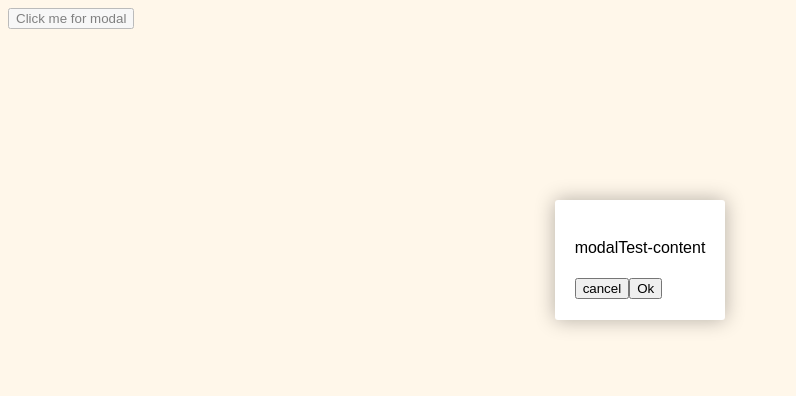
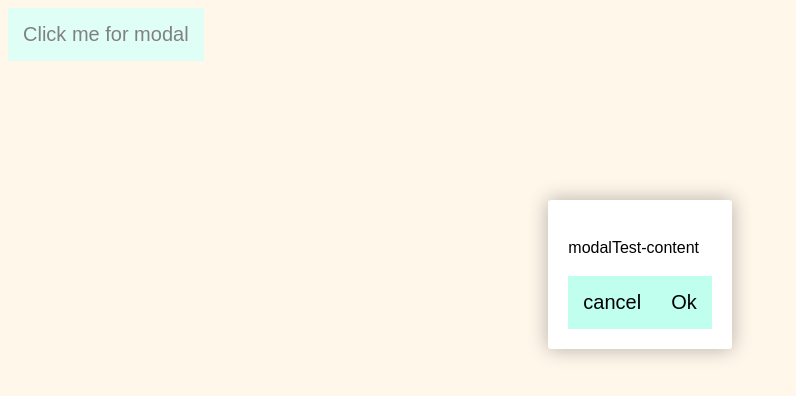
Before and after one commit to nickstark/modals, a website: page index.html in a window 1280 px wide. Both pictures are taken after a click on the button "Click me for modal". Shown: the whole page, without its empty margins (0-796 px from the left). Drawn offline with Linux system fonts and the light colour scheme; files that its build step writes are made by us from their sources.

Commit message:
added minor styling

```diff
--- a/index.html
+++ b/index.html
@@ -8,18 +8,18 @@
         body {
             background: papayawhip;
         }
+
+        button {
+            padding: 15px;
+            background: #c0ffee;
+            border-radius: 0;
+            border: 0;
+            font-size: 20px;
+        }
     </style>
 </head>
 <body>
     <button type="button" id="modal-demo">Click me for modal</button>
-
-    <script type="text/modal-template" id="modalTest-content">
-        The actual Modal content!!!
-    </script>
-
-    <script type="text/modal-template" id="alertModal">
-        This is an alert! <button type="button" data-modal-close>Ok</button>
-    </script>
 
     <script src="build/classList.js"></script>
     <script src="build/ModalService.js"></script>
--- a/src/ModalService.js
+++ b/src/ModalService.js
@@ -149,7 +149,7 @@
 
         // aria
         this.modal.setAttribute('aria-hidden', 'true');
-        this.modal.setAttribute('role', 'dialog');
+        this.modal.setAttribute('role', 'alertdialog');
         this.modal.setAttribute('aria-' + labelProp, label); //TODO
         this.modal.setAttribute('aria-describedby', desc.id); //TODO
         this.modal.setAttribute('tabindex', '-1');
```
